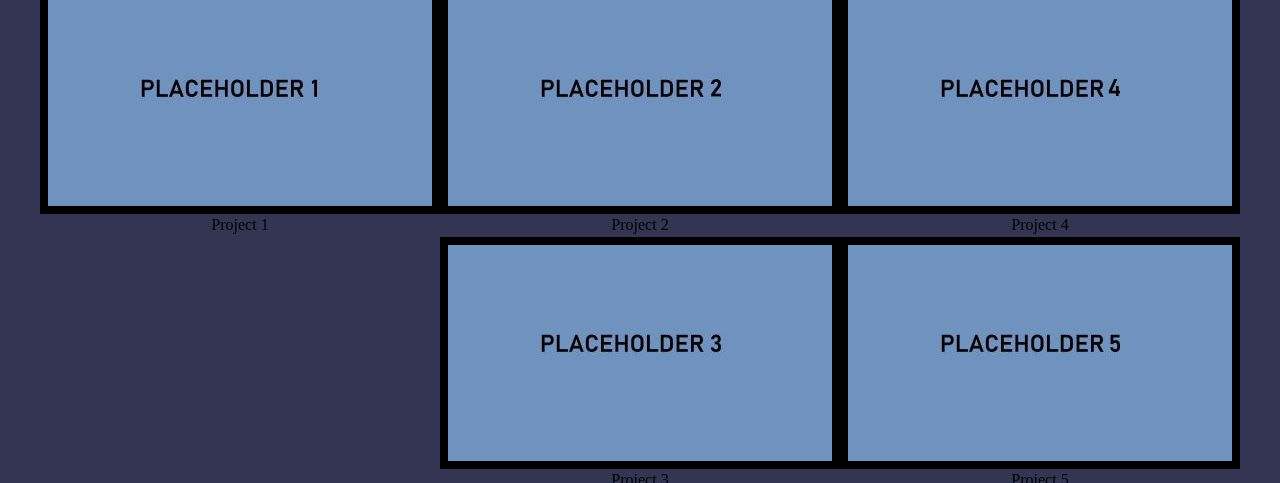
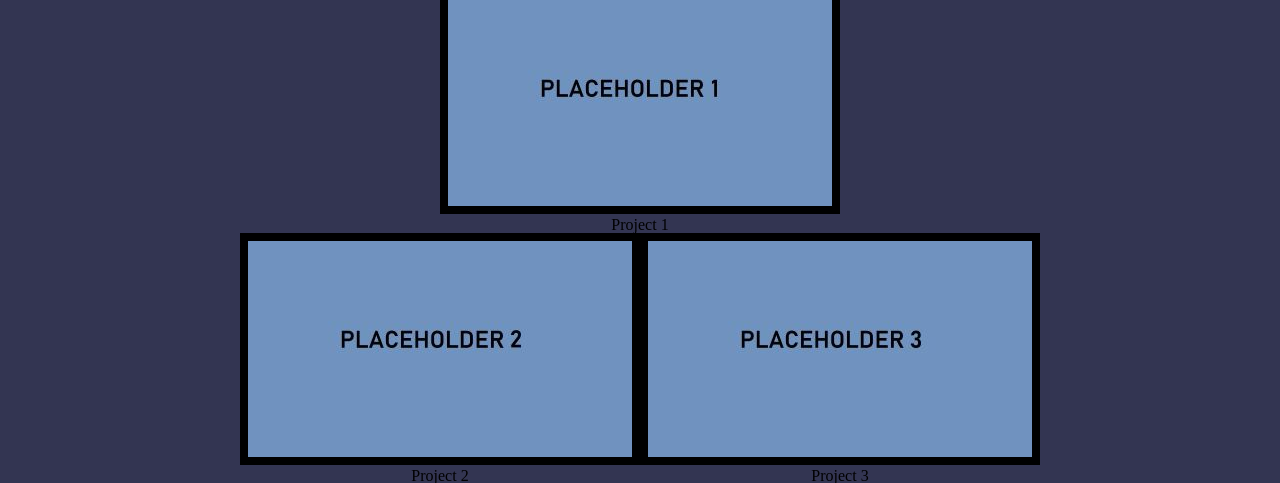
Before and after one commit to Kevrev/professional_portfolio, a plain HTML site: page index.html in a window 1280 px wide. Shown: the part 150-633 px from the top of the page. Drawn offline with Linux system fonts and the light colour scheme.

Commit message:
Got placeholders in proper page location (finally)

```diff
--- a/assets/css/style.css
+++ b/assets/css/style.css
@@ -48,15 +48,21 @@ h2 {
     font-size: 300%;
 }
 
-.work {
+/* .work {
     display: flex;
+    justify-content: center;
+    align-items: start;
+} */
+
+.workflex {
+    display: flex;
+    flex-direction: row;
     flex-wrap: wrap;
     justify-content: center;
 }
 
-.container {
-  text-align: center;
-  margin-bottom: 1%;
+figcaption {
+    text-align: center;
 }
 
 img {
--- a/index.html
+++ b/index.html
@@ -26,33 +26,35 @@
     <section>
       <h2>Hello my name is Kevin Small</h2>
     </section>
+
     <section id="work" class="work">
-        <div>
-            <div class="container">
-                    <img src="./assets/images/placeholder1.jpg" alt="Placeholder for Project 1"/>
-                    <div class="image-text">Project 1</div>
-            </div>
+        <div class="workflex">
+            <figure>
+                <img src="./assets/images/placeholder1.jpg" alt="Placeholder for Project 1"/>
+                <figcaption class="image-text">Project 1</figcaption>
+            </figure>
         </div>
-        <div>
-            <div class="container">
+        <div class="workflex">
+            <figure>
                 <img src="./assets/images/placeholder2.jpg" alt="Placeholder for Project 2"/>
-                <div class="image-text">Project 2</div>
-            </div>
-            <div class="container">
+                <figcaption class="image-text">Project 2</figcaption>
+            </figure>
+            <figure>
                 <img src="./assets/images/placeholder3.jpg" alt="Placeholder for Project 3"/>
-                <p class="image-text">Project 3</p>
-            </div>
+                <figcaption class="image-text">Project 3</figcaption>
+            </figure>
         </div>
-        <div>
-            <div class="container">
+        <div class="workflex">
+            <figure>
                 <img src="./assets/images/placeholder4.jpg" alt="Placeholder for Project 4"/>
-                <p class="image-text">Project 4</p>
-            </div>
-            <div class="container">
+                <figcaption class="image-text">Project 4</figcaption>
+            </figure>
+            <figure>
                 <img src="./assets/images/placeholder5.jpg" alt="Placeholder for Project 5"/>
-                <p class="image-text">Project 5</p>
-            </div>
+                <figcaption class="image-text">Project 5</figcaption>
+            </figure>
         </div>
+    </section>
     <section id="Resume">
         <h2>Resume</h2>
         <div></div>
```
